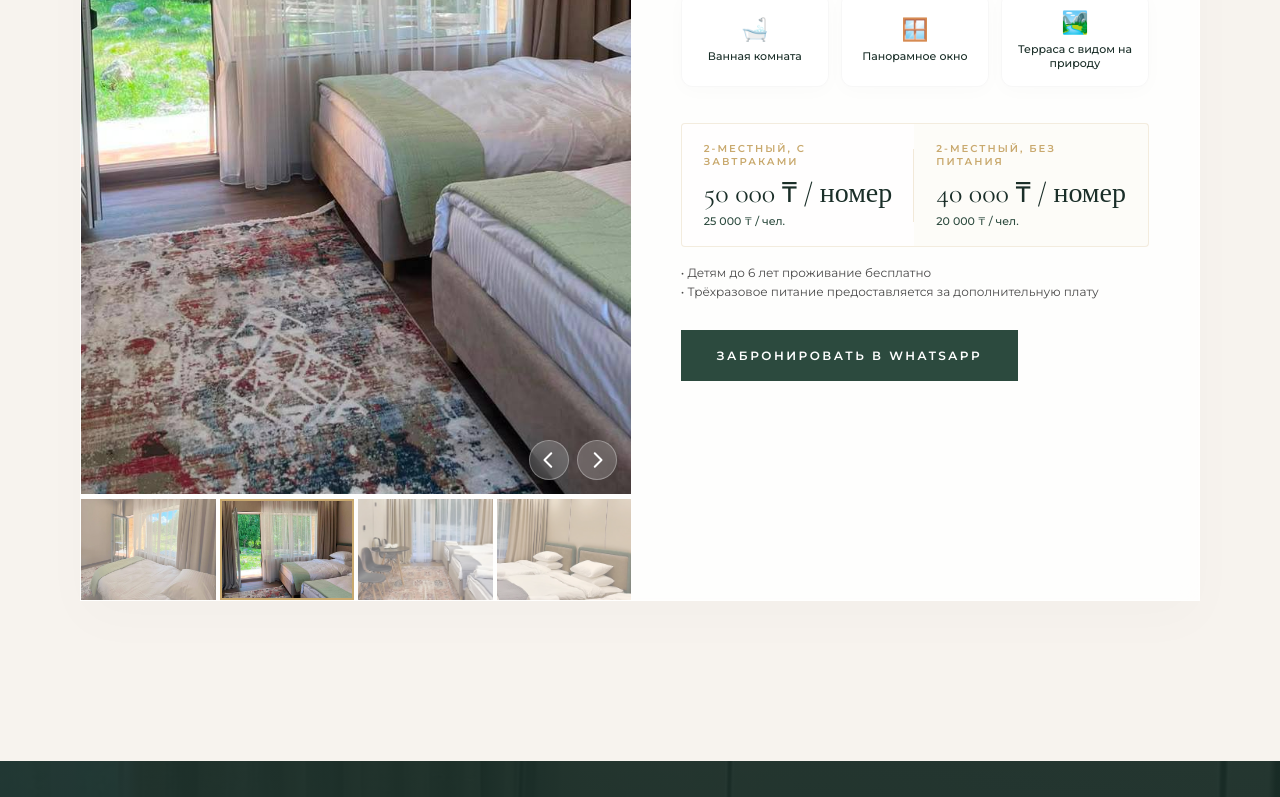
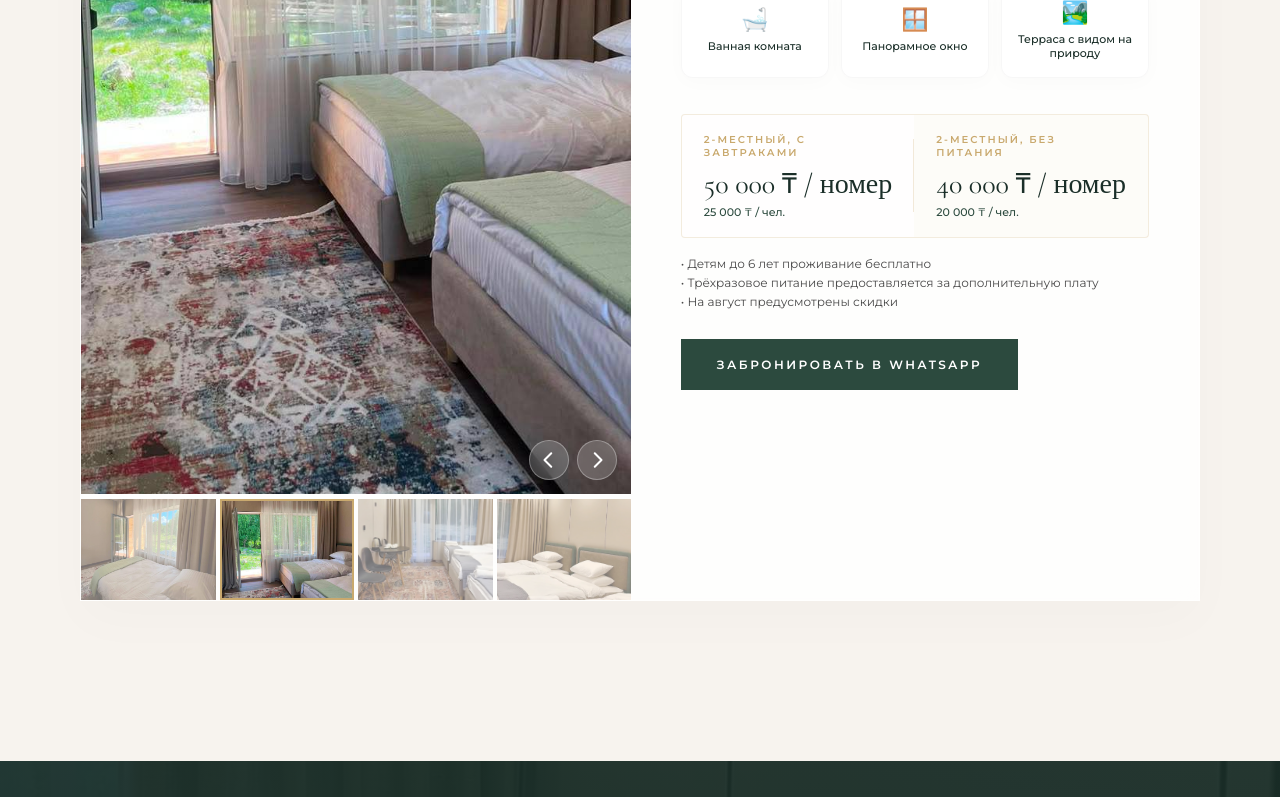
Before and after one commit to Zhanserk/alasha, a React (Vite) app: page / in a window 1280 px wide. Shown: the part 3465-4262 px from the top of the page. Built offline with nearby package versions, Linux system fonts and the light colour scheme.

Commit message:
Еще раз немного изменниенеир

```diff
--- a/src/components/Rooms.jsx
+++ b/src/components/Rooms.jsx
@@ -12,6 +12,7 @@ import roomImg2 from '../assets/images/photo_2026-06-16_11-39-02.jpg';
 import roomImg1 from '../assets/images/photo_2026-06-16_11-39-05.jpg';
 import roomImg5 from '../assets/images/IMG_1192.JPG';
 import roomImg6 from '../assets/images/IMG_1194.JPG';
+import roomImg7 from '../assets/images/IMG_1195.JPG';
 
 const roomImages = [
   { src: roomImg3, alt: 'Номер с видом', pos: 'center 60%' },
@@ -19,7 +20,8 @@ const roomImages = [
   { src: roomImg5, alt: 'Интерьер номера', pos: 'center center' },
   { src: roomImg6, alt: 'Спальня номера',  pos: 'center center' },
   { src: roomImg1, alt: 'Ванная',        pos: 'center center' },
-  { src: roomImg2, alt: 'Удобства',      pos: 'center 40%' },
+  { src: roomImg7, alt: 'Удобства',      pos: 'center 40%' },
+  { src: roomImg2, alt: 'Ванная2',      pos: 'center 40%' },
 ];
 
 const ArrowLeft = () => (
@@ -534,6 +536,7 @@ export default function Rooms() {
             <div className="price-notes">
               <p>• {t('price_note_kids')}</p>
               <p>• {t('price_note_meals')}</p>
+              <p>• {t('price_note_sell')}</p>
             </div>
 
             <a
--- a/src/i18n.js
+++ b/src/i18n.js
@@ -62,6 +62,8 @@ const resources = {
       "price_inc_2": "20 000 ₸ / чел.",
       "price_note_kids": "Детям до 6 лет проживание бесплатно",
       "price_note_meals": "Трёхразовое питание предоставляется за дополнительную плату",
+      "price_note_sell": "На август предусмотрены скидки",
+
 
       // Подвал (Footer)
       "footer_desc": "Eco-hotel у подножия Алтайских гор. Место, где природа говорит тихо — и это лучшее, что можно услышать.",
@@ -126,6 +128,9 @@ const resources = {
       "price_inc_2": "20 000 ₸ / адам",
       "price_note_kids": "6 жасқа дейінгі балаларға тұру тегін",
       "price_note_meals": "Күніне 3 рет тамақтану қосымша ақыға беріледі",
+      "price_note_sell": "Тамыз айына жеңілдіктер қарастырылған",
+
+
 
       "footer_desc": "Алтай тауларының бөктеріндегі эко-қонақ үй. Табиғат ақырын сөйлейтін орын — және бұл естуге болатын ең жақсы нәрсе.",
       "footer_nav": "Навигация",
@@ -189,6 +194,8 @@ const resources = {
       "price_inc_2": "20 000 ₸ / person",
       "price_note_kids": "Children under 6 stay free",
       "price_note_meals": "Full board (3 meals a day) available for an extra charge",
+      "price_note_sell": "Discounts are provided for August",
+
 
       "footer_desc": "Eco-hotel at the foot of the Altai Mountains. A place where nature speaks quietly — and this is the best thing you can hear.",
       "footer_nav": "Navigation",
```
Also changed, not shown: src/assets/images/IMG_1195.JPG (added), src/assets/images/photo_2026-06-16_11-39-05.jpg.
